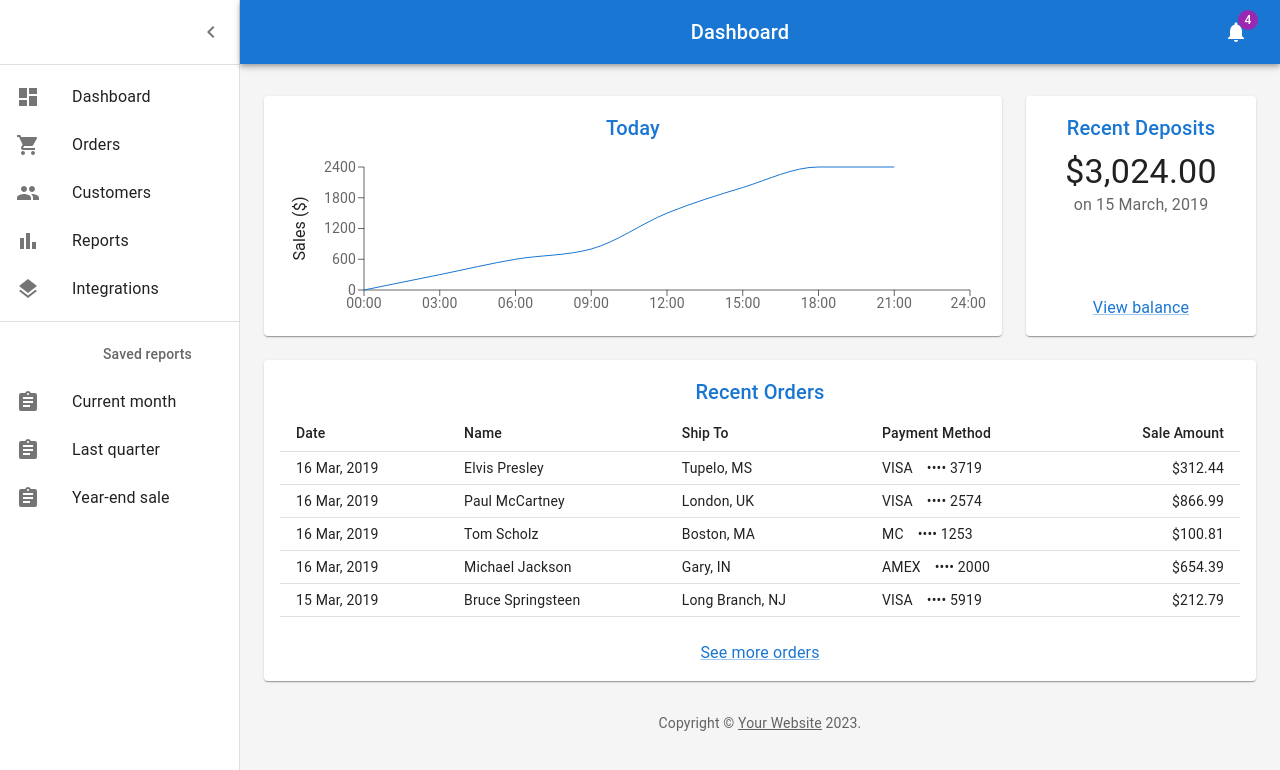
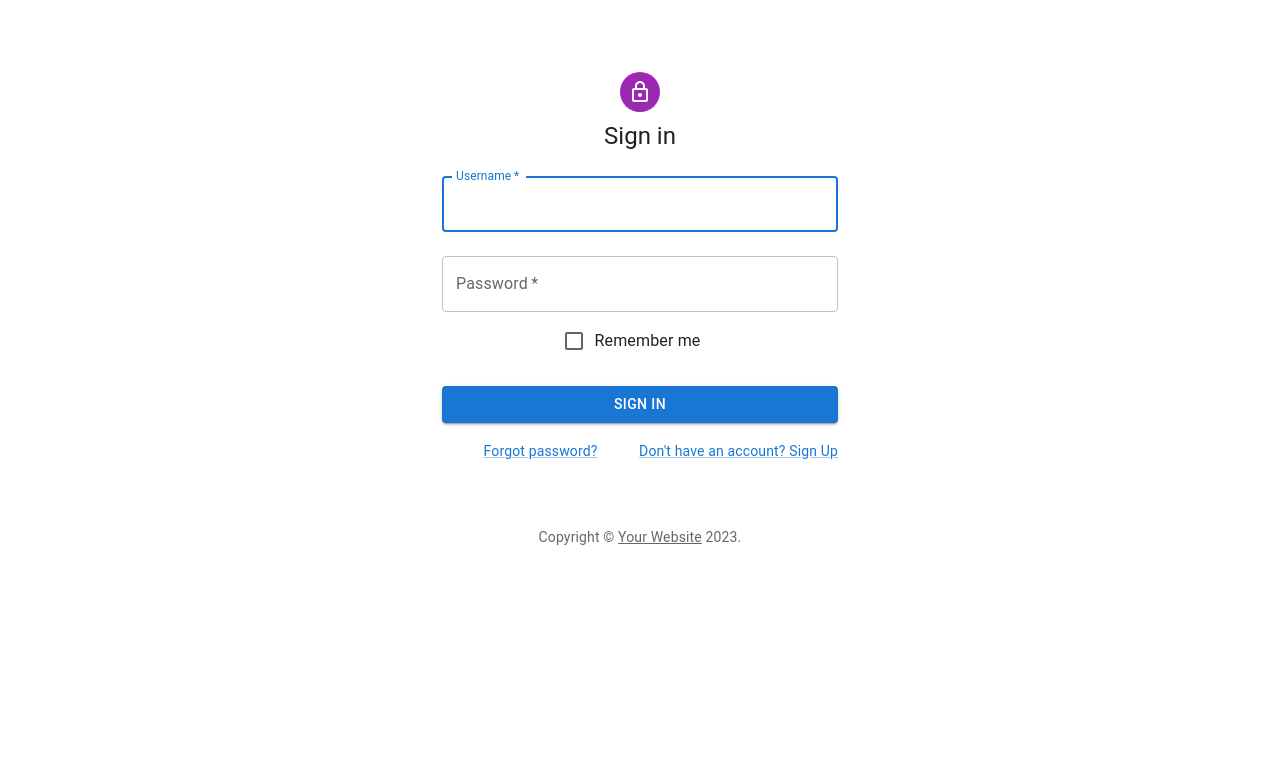
Before and after one commit to raigoj/bondora-hackathon, a React (Create React App) app in the folder bondora/: page / in a window 1280 px wide. Shown: the top 770 px of the page. Built offline with nearby package versions, Linux system fonts and the light colour scheme.

Commit message:
added login screen

```diff
--- a/bondora/package.json
+++ b/bondora/package.json
@@ -12,6 +12,7 @@
     "@testing-library/user-event": "^13.5.0",
     "react": "^18.2.0",
     "react-dom": "^18.2.0",
+    "react-router-dom": "^6.10.0",
     "react-scripts": "5.0.1",
     "recharts": "^2.5.0",
     "web-vitals": "^2.1.4"
--- a/bondora/src/App.js
+++ b/bondora/src/App.js
@@ -1,11 +1,17 @@
-import logo from './logo.svg';
+import { Routes, Route, BrowserRouter } from 'react-router-dom';
 import './App.css';
 import  Dashboard from './components/Dashboard';
+import SignIn from './components/SignIn';
 
 function App() {
   return (
     <div className="App">
-       <Dashboard />
+    <BrowserRouter>
+      <Routes>
+        <Route path="/" element={<SignIn />} />
+        <Route path="/home" element={<Dashboard />} />
+      </Routes>
+    </BrowserRouter>
     </div>
   );
 }
--- /dev/null
+++ b/bondora/src/components/SignIn.js
@@ -0,0 +1,111 @@
+
+import * as React from 'react';
+import Avatar from '@mui/material/Avatar';
+import Button from '@mui/material/Button';
+import CssBaseline from '@mui/material/CssBaseline';
+import TextField from '@mui/material/TextField';
+import FormControlLabel from '@mui/material/FormControlLabel';
+import Checkbox from '@mui/material/Checkbox';
+import Link from '@mui/material/Link';
+import Grid from '@mui/material/Grid';
+import Box from '@mui/material/Box';
+import LockOutlinedIcon from '@mui/icons-material/LockOutlined';
+import Typography from '@mui/material/Typography';
+import Container from '@mui/material/Container';
+import { createTheme, ThemeProvider } from '@mui/material/styles';
+
+function Copyright(props) {
+  return (
+    <Typography variant="body2" color="text.secondary" align="center" {...props}>
+      {'Copyright © '}
+      <Link color="inherit" href="https://mui.com/">
+        Your Website
+      </Link>{' '}
+      {new Date().getFullYear()}
+      {'.'}
+    </Typography>
+  );
+}
+
+const theme = createTheme();
+
+export default function SignIn() {
+  const handleSubmit = (event) => {
+    event.preventDefault();
+    const data = new FormData(event.currentTarget);
+    console.log({
+      email: data.get('email'),
+      //password: data.get('password'),
+    });
+  };
+
+  return (
+    <ThemeProvider theme={theme}>
+      <Container component="main" maxWidth="xs">
+        <CssBaseline />
+        <Box
+          sx={{
+            marginTop: 8,
+            display: 'flex',
+            flexDirection: 'column',
+            alignItems: 'center',
+          }}
+        >
+          <Avatar sx={{ m: 1, bgcolor: 'secondary.main' }}>
+            <LockOutlinedIcon />
+          </Avatar>
+          <Typography component="h1" variant="h5">
+            Sign in
+          </Typography>
+          <Box component="form" onSubmit={handleSubmit} noValidate sx={{ mt: 1 }}>
+            <TextField
+              margin="normal"
+              required
+              fullWidth
+              id="email"
+              label="Username"
+              name="email"
+              autoComplete="email"
+              autoFocus
+            />
+            <TextField
+              margin="normal"
+              required
+              fullWidth
+              name="password"
+              label="Password"
+              type="password"
+              id="password"
+              autoComplete="current-password"
+            />
+            <FormControlLabel
+              control={<Checkbox value="remember" color="primary" />}
+              label="Remember me"
+            />
+            <Button
+              type="submit"
+              fullWidth
+              variant="contained"
+              sx={{ mt: 3, mb: 2 }}
+            >
+              Sign In
+            </Button>
+            <Grid container>
+              <Grid item xs>
+                <Link href="#" variant="body2">
+                  Forgot password?
+                </Link>
+              </Grid>
+              <Grid item>
+                <Link href="#" variant="body2">
+                  {"Don't have an account? Sign Up"}
+                </Link>
+              </Grid>
+            </Grid>
+          </Box>
+        </Box>
+        <Copyright sx={{ mt: 8, mb: 4 }} />
+      </Container>
+    </ThemeProvider>
+  );
+}
```
Also changed, not shown: 1 other file (tests, documents, lock files or other folders).
